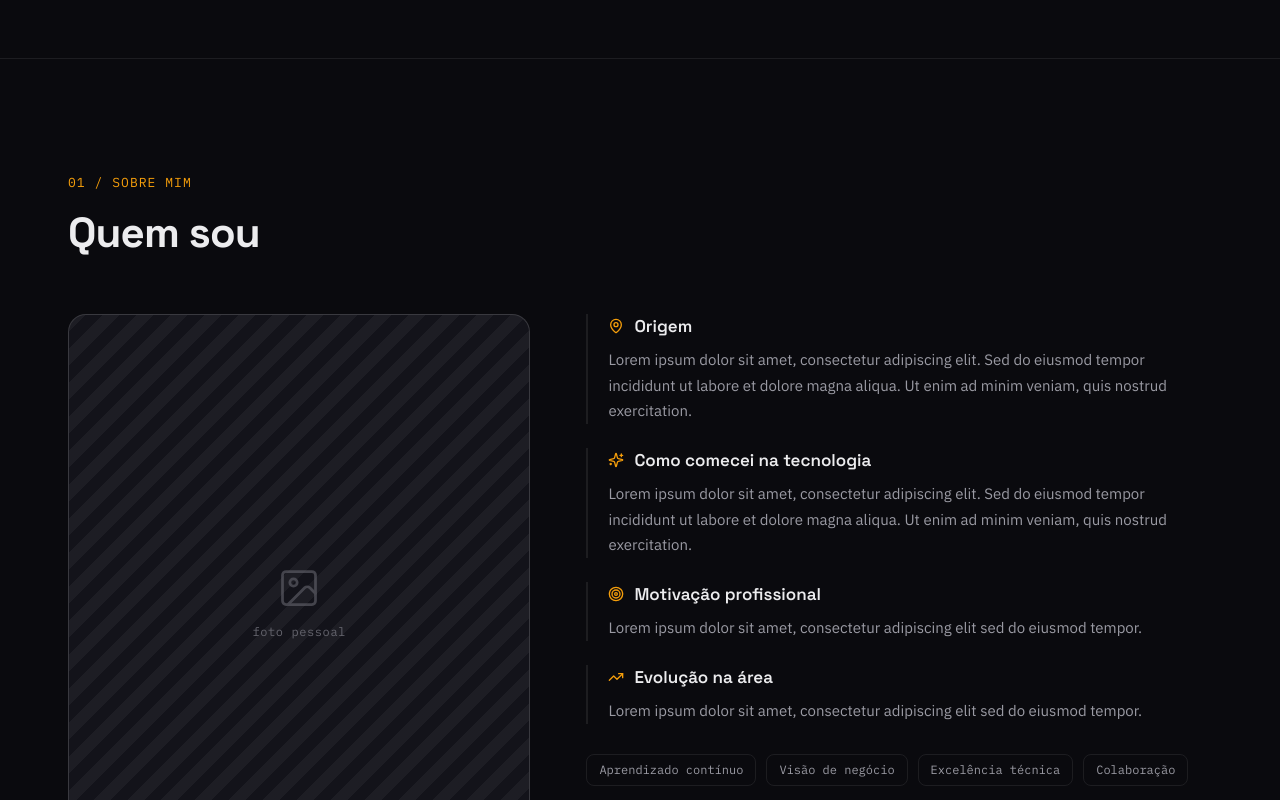
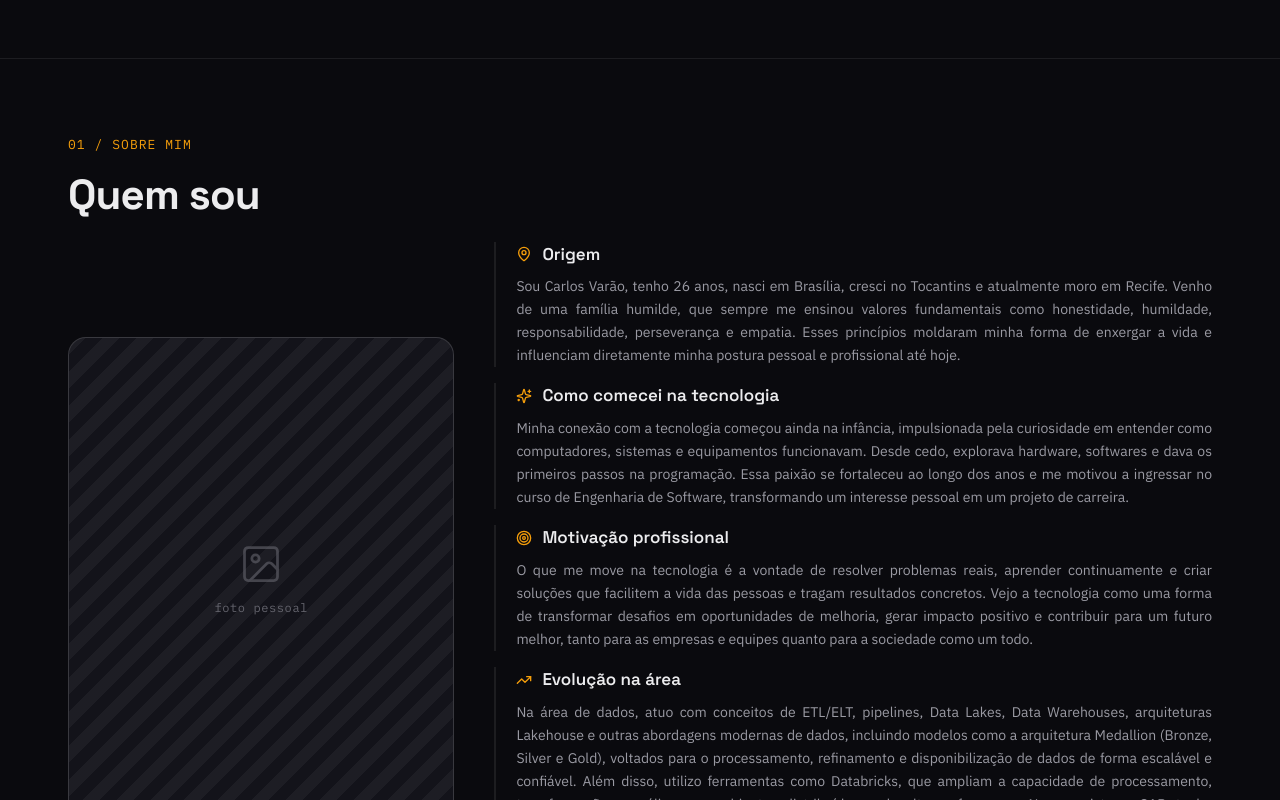
Before and after one commit to CarlosVarao/new_portfolio, a React (Vite) app: page / in a window 1280 px wide. Shown: the part 680-1480 px from the top of the page. Built offline with nearby package versions, Linux system fonts and the light colour scheme.

Commit message:
Ajuste no about, onde ajustei descrições organização de de layout

```diff
--- a/src/components/sections/About.tsx
+++ b/src/components/sections/About.tsx
@@ -6,12 +6,15 @@ import { PhotoPlaceholder } from "@/components/ui/PhotoPlaceholder";
 
 export function About() {
   return (
-    <section id="sobre" className="mx-auto max-w-[1200px] px-7 py-[110px]">
-      <div className="mb-[54px]">
+    <section
+      id="sobre"
+      className="mx-auto flex min-h-screen max-w-[1200px] flex-col justify-center px-7 py-[72px]"
+    >
+      <div className="mb-5">
         <SectionHeading index="01" eyebrow="SOBRE MIM" title="Quem sou" />
       </div>
 
-      <div className="grid grid-cols-1 items-start gap-14 md:grid-cols-[0.85fr_1.15fr]">
+      <div className="grid grid-cols-1 items-center gap-10 md:grid-cols-[0.7fr_1.3fr]">
         <Reveal>
           <PhotoPlaceholder
             icon={Image}
@@ -21,19 +24,19 @@ export function About() {
         </Reveal>
 
         <Reveal delay={0.1}>
-          <div className="flex flex-col gap-6">
+          <div className="flex flex-col gap-4">
             {aboutBlocks.map((block) => {
               const Icon = block.icon;
               return (
                 <div
                   key={block.title}
-                  className="border-l-2 border-line pl-5 transition-colors duration-300 hover:border-accent"
+                  className="border-l-2 border-line pl-5 text-justify transition-colors duration-300 hover:border-accent"
                 >
                   <h3 className="mb-2 flex items-center gap-2.5 font-display text-[17px] font-semibold text-ink">
                     <Icon className="h-4 w-4 text-accent" />
                     {block.title}
                   </h3>
-                  <p className="text-[15px] leading-[1.7] text-muted">
+                  <p className="text-[14px] leading-[1.65] text-muted">
                     {block.text}
                   </p>
                 </div>
@@ -44,7 +47,7 @@ export function About() {
               {personalValues.map((value) => (
                 <span
                   key={value}
-                  className="rounded-lg border border-line px-3 py-[7px] font-mono text-xs text-muted"
+                  className="rounded-lg border border-line px-3 py-[7px] font-mono text-xs text-accent"
                 >
                   {value}
                 </span>
--- a/src/data/about.ts
+++ b/src/data/about.ts
@@ -1,21 +1,32 @@
 import { MapPin, Sparkles, Target, TrendingUp } from "lucide-react";
 import type { AboutBlock } from "./types";
 
-const lorem =
-  "Lorem ipsum dolor sit amet, consectetur adipiscing elit. Sed do eiusmod tempor incididunt ut labore et dolore magna aliqua. Ut enim ad minim veniam, quis nostrud exercitation.";
-const loremShort =
-  "Lorem ipsum dolor sit amet, consectetur adipiscing elit sed do eiusmod tempor.";
-
 export const aboutBlocks: AboutBlock[] = [
-  { icon: MapPin, title: "Origem", text: lorem },
-  { icon: Sparkles, title: "Como comecei na tecnologia", text: lorem },
-  { icon: Target, title: "Motivação profissional", text: loremShort },
-  { icon: TrendingUp, title: "Evolução na área", text: loremShort },
+  {
+    icon: MapPin,
+    title: "Origem",
+    text: "Sou Carlos Varão, tenho 26 anos, nasci em Brasília, cresci no Tocantins e atualmente moro em Recife. Venho de uma família humilde, que sempre me ensinou valores fundamentais como honestidade, humildade, responsabilidade, perseverança e empatia. Esses princípios moldaram minha forma de enxergar a vida e influenciam diretamente minha postura pessoal e profissional até hoje.",
+  },
+  {
+    icon: Sparkles,
+    title: "Como comecei na tecnologia",
+    text: "Minha conexão com a tecnologia começou ainda na infância, impulsionada pela curiosidade em entender como computadores, sistemas e equipamentos funcionavam. Desde cedo, explorava hardware, softwares e dava os primeiros passos na programação. Essa paixão se fortaleceu ao longo dos anos e me motivou a ingressar no curso de Engenharia de Software, transformando um interesse pessoal em um projeto de carreira.",
+  },
+  {
+    icon: Target,
+    title: "Motivação profissional",
+    text: "O que me move na tecnologia é a vontade de resolver problemas reais, aprender continuamente e criar soluções que facilitem a vida das pessoas e tragam resultados concretos. Vejo a tecnologia como uma forma de transformar desafios em oportunidades de melhoria, gerar impacto positivo e contribuir para um futuro melhor, tanto para as empresas e equipes quanto para a sociedade como um todo.",
+  },
+  {
+    icon: TrendingUp,
+    title: "Evolução na área",
+    text: "Na área de dados, atuo com conceitos de ETL/ELT, pipelines, Data Lakes, Data Warehouses, arquiteturas Lakehouse e outras abordagens modernas de dados, incluindo modelos como a arquitetura Medallion (Bronze, Silver e Gold), voltados para o processamento, refinamento e disponibilização de dados de forma escalável e confiável. Além disso, utilizo ferramentas como Databricks, que ampliam a capacidade de processamento, transformação e análise em ambientes distribuídos e de alta performance. No ecossistema SAP, tenho conhecimento em ABAP, integrações, BW e Datasphere, o que me permite transitar entre a camada transacional e a analítica, conectando sistemas, dados e necessidades de negócio.",
+  },
 ];
 
 export const personalValues: string[] = [
   "Aprendizado contínuo",
   "Visão de negócio",
-  "Excelência técnica",
-  "Colaboração",
+  "Dados & Arquitetura",
+  "SAP & Integrações",
 ];
```
